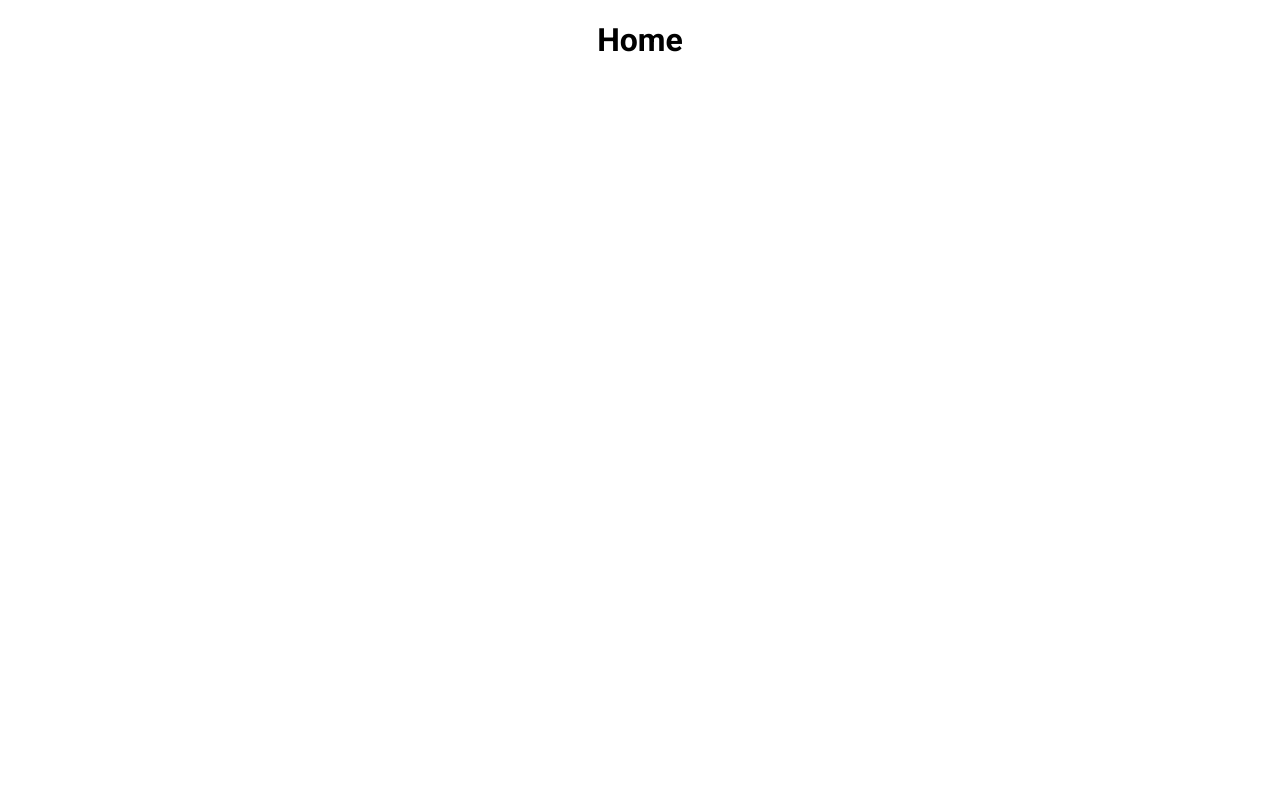
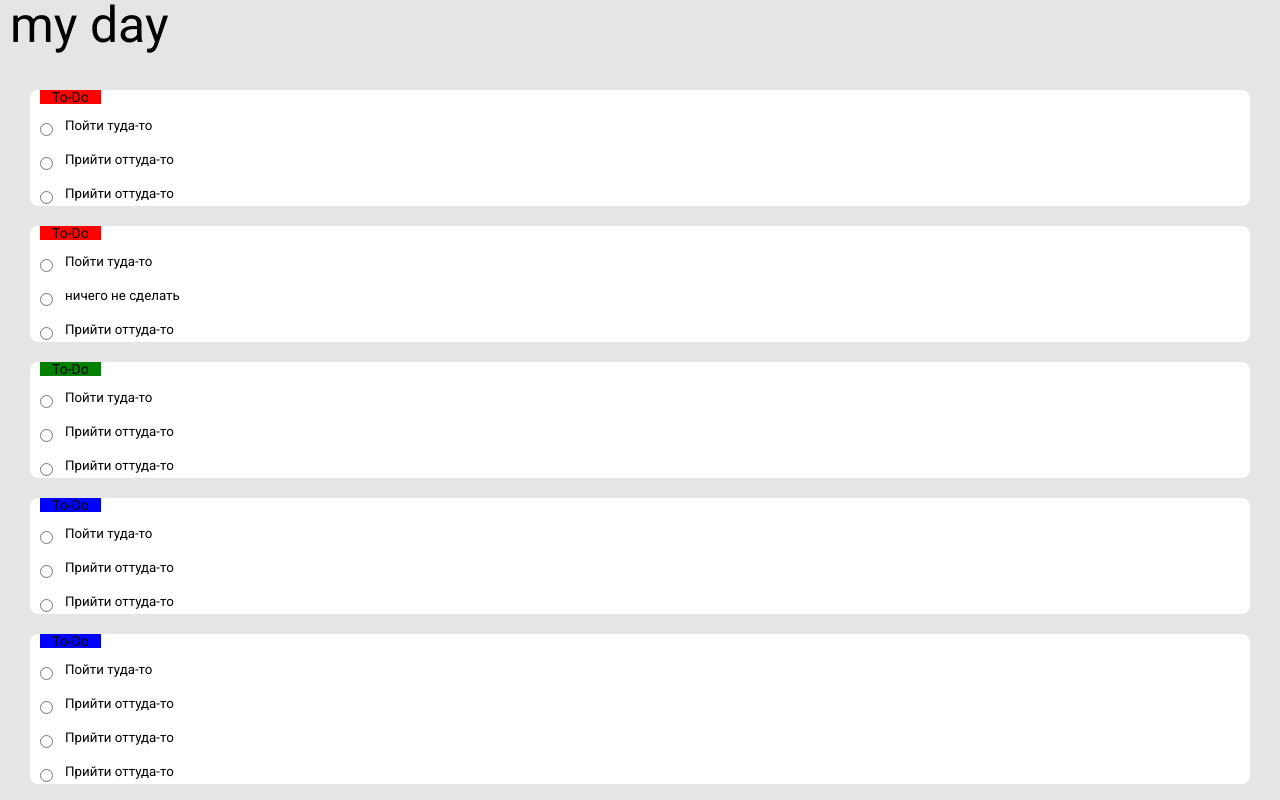
Before and after one commit to mrRobertGreen/to-do-list, a React app: page / in a window 1280 px wide. Shown: the top 800 px of the page. Built offline with nearby package versions, Linux system fonts and the light colour scheme.

Commit message:
Первая версия
Почти доработанна Card, установлены основные цвета и контейнеры.

```diff
--- a/src/App.css
+++ b/src/App.css
@@ -1,3 +1,43 @@
+*{
+  padding:0;
+  margin:0;
+  border:0;
+}
+
+*,*:before, *:after{
+  /*-moz-box-sizing: border-box;*/
+  /*-webkit-box-sizing: border-box;*/
+  /*box-sizing: border-box;*/
+}
+
+:focus, :active{outline: none;}
+a:focus, a:active{outline: none;}
+
+nav, footer, header, aside{display: block;}
+
+html, body {
+  height:100%;
+  width: 100%;
+  font-size:  100%;
+  line-height: 1;
+  font-size: 14px;
+  -ms-text-size-adjust: 100%;
+  -moz-text-size-adjust: 100%;
+  -webkit-text-size-adjust: 100%;
+}
+
+input, button, textarea{font-family: inherit;}
+
+input::-ms-clear{display: none;}
+button{cursor: pointer;}
+button::-moz-focus-inner{padding: 0; border: 0;}
+a, a: visited {text-decoration: none;}
+a:hover{text-decoration: none;}
+ul li{list-style: none;}
+img{vertical-align: top;}
+
+h1, h2, h3, h4, h5, h6{font-size: inherit; font-weight: 400;}
+
 .App {
-  text-align: center;
+
 }
--- a/src/components/Card/Card.tsx
+++ b/src/components/Card/Card.tsx
@@ -9,7 +9,8 @@ type PropsT = {
 }
 type ItemT = {
     id: number
-   title: string
+    title: string,
+    done: string
 }
 
 export const Card: FC<PropsT> = ({
@@ -18,13 +19,26 @@ export const Card: FC<PropsT> = ({
                                      label,
                                      labelColor,
                                  }) => {
+    const doneLine = (Id:number) => {
+        // функция ищет нужный textarea и зачеркивает в нем текст
+        // ее нужно дописать, вставив после if обновление элемента
+        for (let i=1; i < items.length; i++) {
+            if (i == Id) {
+                items[i].done = "line-throw"
+            }
+        }
+    }
+
     return (
         <div className={styles.wrapper}>
+            <div className={styles.label}>
                 <Label children={label} bgColor={labelColor}/>
+            </div>
             {items.map(item => (
-            <div key={item.id}>
-               {item.title}
-            </div>
+                <form key={item.id}>
+                    <input type="radio" onChange={() => doneLine(item.id)}/>
+                    <textarea autoComplete="on" className={styles.item} style={{ textDecoration: item.done }}>{item.title}</textarea>
+                </form>
             ))}
         </div>
     )
--- a/src/components/Card/Label/Label.tsx
+++ b/src/components/Card/Label/Label.tsx
@@ -10,8 +10,10 @@ export const Label: FC<PropsT> = ({
                                       bgColor,
                                   }) => {
     return (
-      <div className={styles.wrapper} style={{backgroundColor: bgColor}}>
-         {children}
+        <div className={styles.wrapper}>
+            <div style={{backgroundColor: bgColor}}>
+                <div className={styles.header}> {children} </div>
+            </div>
         </div>
     )
-}
+};
--- a/src/components/Card/Label/label.module.scss
+++ b/src/components/Card/Label/label.module.scss
@@ -1,3 +1,11 @@
 .wrapper {
+  display: inline-block;
 
+  position: -webkit-sticky;
+  position: sticky;
 }
+
+.header {
+  padding: 0 12px;
+  //width: 30px;
+}
--- a/src/components/Card/card.module.scss
+++ b/src/components/Card/card.module.scss
@@ -1,4 +1,25 @@
 .wrapper {
   padding: 0 10px;
+  min-height: 90px;
+
   background-color: #fff;
+  border-radius: 8px;
+
+  margin: 10px;
 }
+
+.item {
+  max-height: 18px;
+  width: 90%;
+
+  padding-left: 12px;
+  margin-top: 14px;
+
+  wrap: none;
+  resize: none;
+}
+
+.label {
+  box-sizing: content-box;
+  max-width: 30%;
+}
--- /dev/null
+++ b/src/components/MyDay/MyDay.tsx
@@ -0,0 +1,8 @@
+import React, {FC} from "react";
+import styles from "./myday.module.scss";
+
+export const MyDay: FC = () => {
+    return (
+        <h1 className={styles.header}>my day</h1>
+    )
+}
--- /dev/null
+++ b/src/components/MyDay/myday.module.scss
@@ -0,0 +1,4 @@
+.header {
+  font-size: 50px;
+  //rgb(237,90,195)
+}
--- a/src/components/Page/page.module.scss
+++ b/src/components/Page/page.module.scss
@@ -1,3 +1,5 @@
 .wrapper {
   padding: 0 10px;
+  //background: #F1F3F6;
+  background-color: #E5E5E5;
 }
--- a/src/index.css
+++ b/src/index.css
@@ -1,6 +1,8 @@
-body {
+body, html {
   margin: 0;
   font-family: 'Roboto', sans-serif;
   -webkit-font-smoothing: antialiased;
   -moz-osx-font-smoothing: grayscale;
+
+  background-color: #E5E5E5;
 }
--- a/src/pages/Home/Home.tsx
+++ b/src/pages/Home/Home.tsx
@@ -1,11 +1,51 @@
 import React, {FC} from "react";
 import styles from "./home.module.scss"
 import {Page} from "../../components/Page/Page";
+import {Card} from "../../components/Card/Card";
+import {MyDay} from "../../components/MyDay/MyDay";
 
 export const Home: FC = () => {
-   return (
-      <Page>
-         <h1>Home</h1>
-      </Page>
-   )
-}
+    return (
+        <Page>
+            <MyDay />
+            <div className={styles.cardsArea} >
+                <Card items={[{id: 1, title: "Пойти туда-то", done:""},
+                              {id: 2, title: "Прийти оттуда-то", done:""},
+                              {id: 2, title: "Прийти оттуда-то", done:""}]}
+                      label={"To-Do"}
+                      labelColor={"red"}/>
+                <Card items={[{id: 1, title: "Пойти туда-то", done:""},
+                    {id: 2, title: "ничего не сделать", done:""},
+                    {id: 2, title: "Прийти оттуда-то", done:""}]}
+                      label={"To-Do"}
+                      labelColor={"red"}/>
+                <Card items={[{id: 1, title: "Пойти туда-то", done:""},
+                    {id: 2, title: "Прийти оттуда-то", done:""},
+                    {id: 2, title: "Прийти оттуда-то", done:""}]}
+                      label={"To-Do"}
+                      labelColor={"green"}/>
+                <Card items={[{id: 1, title: "Пойти туда-то", done:""},
+                    {id: 2, title: "Прийти оттуда-то", done:""},
+                    {id: 2, title: "Прийти оттуда-то", done:""}]}
+                      label={"To-Do"}
+                      labelColor={"blue"}/>
+                <Card items={[{id: 1, title: "Пойти туда-то", done:""},
+                    {id: 2, title: "Прийти оттуда-то", done:""},
+                    {id: 2, title: "Прийти оттуда-то", done:""},
+                    {id: 2, title: "Прийти оттуда-то", done:""}]}
+                      label={"To-Do"}
+                      labelColor={"blue"}/>
+                <Card items={[{id: 1, title: "Пойти туда-то", done:""},
+                    {id: 2, title: "Прийти оттуда-то", done:""},
+                    {id: 2, title: "Прийти оттуда-то", done:""}]}
+                      label={"To-Do"}
+                      labelColor={"blue"}/>
+                <Card items={[{id: 1, title: "Пойти туда-то", done:""},
+                    {id: 2, title: "Прийти оттуда-то", done:""},
+                    {id: 2, title: "Прийти оттуда-то", done:""}]}
+                      label={"To-Do"}
+                      labelColor={"blue"}/>
+            </div>
+        </Page>
+    )
+};
--- a/src/pages/Home/home.module.scss
+++ b/src/pages/Home/home.module.scss
@@ -0,0 +1,7 @@
+.cardsArea {
+  display: flex;
+  flex-direction: column;
+
+  margin: 30px 10px;
+  //background: #F1F3F6;
+}
```
Also changed, not shown: 1 other file (tests, documents, lock files or other folders). Lines whose indentation alone changed are shown as unchanged.
